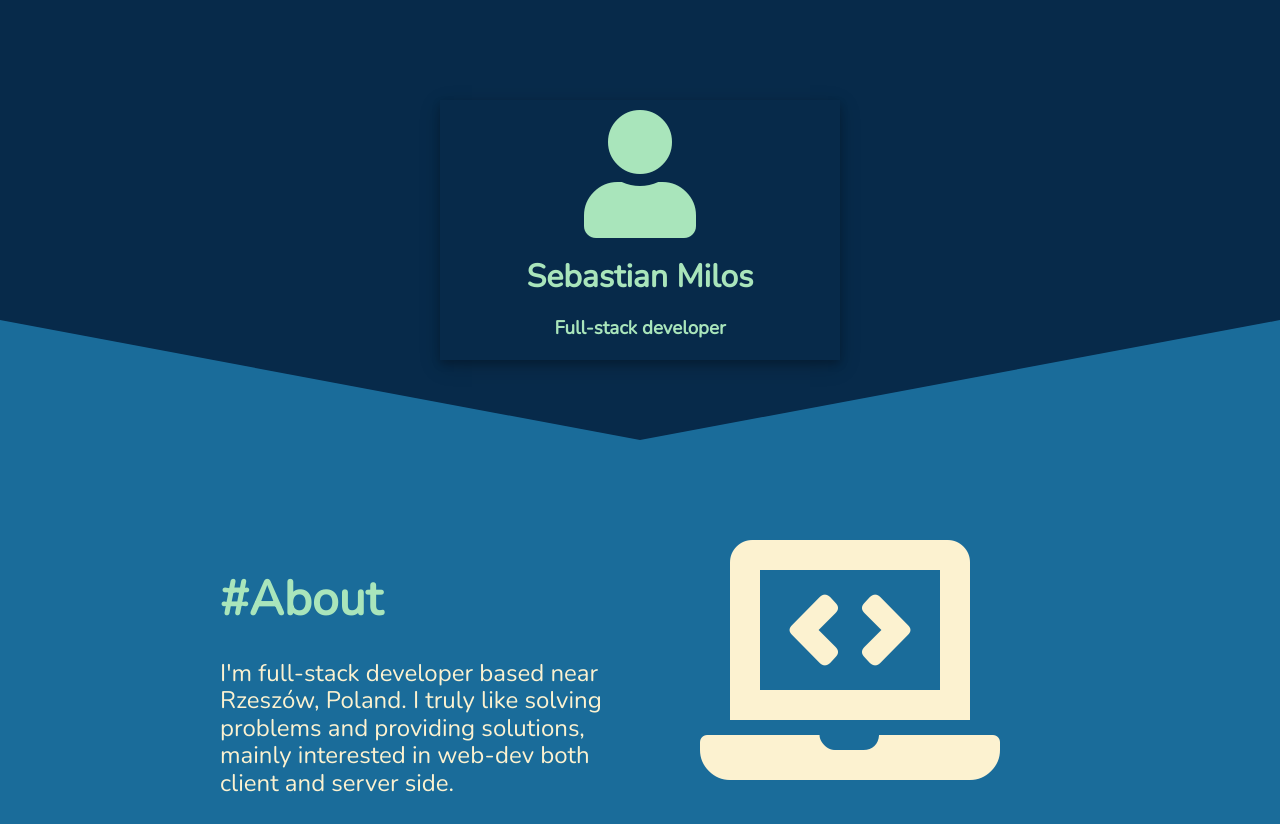
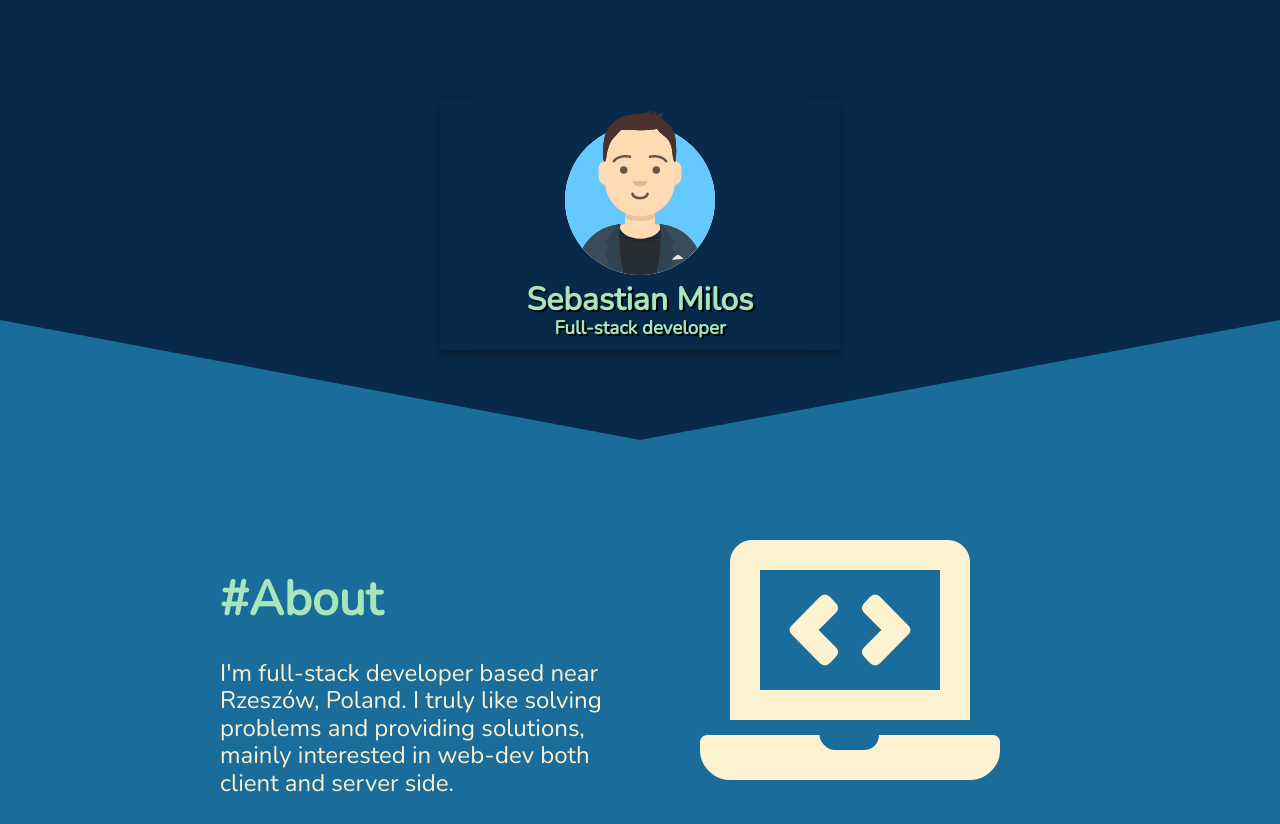
Before and after one commit to Anwarus/Portfolio, a website with bundled scripts: page index.html in a window 1280 px wide. Shown: the top 824 px of the page. Built offline with nearby package versions, Linux system fonts and the light colour scheme.

Commit message:
(improvement) - add svg avatar

```diff
--- a/css/main.css
+++ b/css/main.css
@@ -103,6 +103,22 @@ body {
     font-size: 24px;
 }
 
+#avatar {
+    width: 70%;
+    height: 70%;
+}
+
+.avatar-signature {
+    width: 100%;
+    position: absolute;
+    bottom: 10px;
+}
+
+.avatar-signature h1,h3 {
+    margin: 0;
+    text-shadow: 2px 2px #000000;
+}
+
 @media screen and (max-width: 800px) {
     body {
         font-size: 16px;
@@ -130,7 +146,6 @@ div#target {
     text-align: center;
     color: #A9E5BB;
     background-color: #072A4ADD;
-    padding-top: 10px;
 }
 
 @media screen and (max-width: 800px) {
--- a/index.html
+++ b/index.html
@@ -23,9 +23,11 @@
     <![endif]-->
 
     <div class="profile-card">
-        <i class="fas fa-user fa-8x"></i>
-        <h1>Sebastian Milos</h1>
-        <h3>Full-stack developer</h3>
+        <img id="avatar" src="avatar.svg" alt="Kiwi standing on oval">
+        <div class="avatar-signature">
+            <h1>Sebastian Milos</h1>
+            <h3>Full-stack developer</h3>
+        </div>
     </div>
 
     <section id="menu">
```
Also changed, not shown: docs/index.html (+2 -2 lines), avatar.svg (added), docs/avatar.8745bd7a.svg (added), 5 other files.
